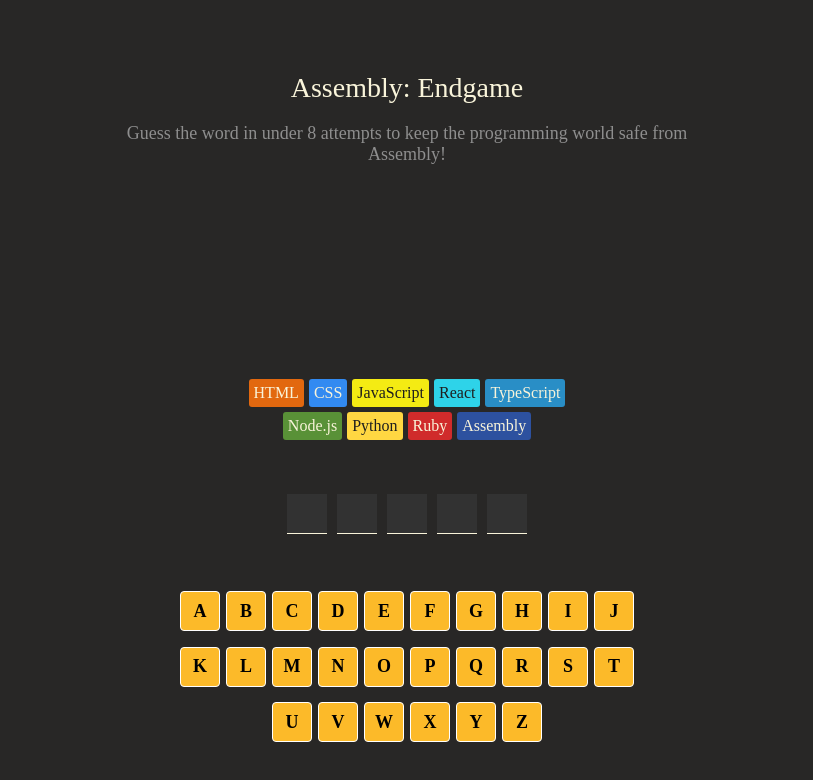
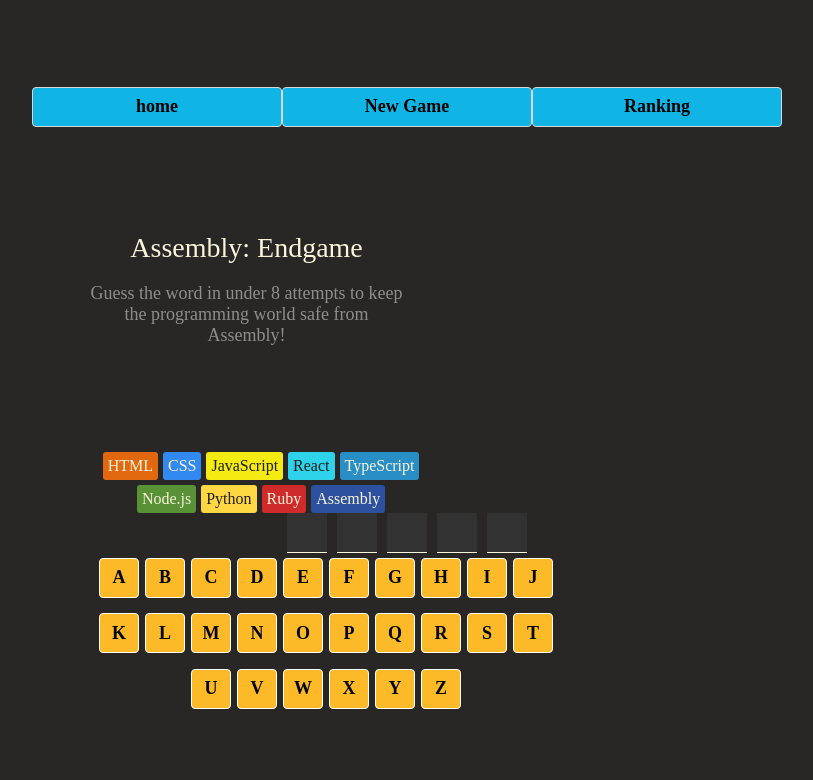
Before and after one commit to RohanVarmaP/typescript-tutorial, a React (Create React App) app in the folder endgame-project/: page /#/game in a window 1280 px wide. Shown: the top 780 px of the page, without its empty margins (233-1046 px from the left). Built offline with nearby package versions, Linux system fonts and the light colour scheme.

Commit message:
added a layout

```diff
--- a/endgame-project/package.json
+++ b/endgame-project/package.json
@@ -14,6 +14,7 @@
     "clsx": "^2.1.1",
     "react": "^19.1.0",
     "react-dom": "^19.1.0",
+    "react-router-dom": "^7.6.3",
     "react-scripts": "5.0.1",
     "typescript": "^4.9.5",
     "web-vitals": "^2.1.4"
@@ -41,5 +42,8 @@
       "last 1 firefox version",
       "last 1 safari version"
     ]
+  },
+  "devDependencies": {
+    "@types/react-router-dom": "^5.3.3"
   }
 }
--- a/endgame-project/src/App.tsx
+++ b/endgame-project/src/App.tsx
@@ -1,10 +1,10 @@
 import React from 'react';
-import Header from './components/Header';
-import Status from './components/Status';
-import Language from './components/Language';
-import Word from './components/Word';
-import Keyboard from './components/Keyboard';
+import { HashRouter as Router, Routes, Route } from 'react-router-dom';
 import { getRandomWord } from './utils/utils';
+import Game from './pages/Game';
+import Layout from './components/Layout';
+import Home from './pages/Home';
+import Ranking from './pages/Ranking';
 
 function App() {
 
@@ -34,14 +34,23 @@
   }
 
   return (
-    <>
-      <Header />
-      <Status isgameLost={isgameLost} isgameWon={isgameWon} wrongGuessCount={wrongGuessCount} />
-      <Language wrongGuessCount={wrongGuessCount} />
-      <Word currentWord={currentWord} letterGuessed={letterGuessed} isGameOver={isGameOver} />
-      <Keyboard onLetterClick={handleLetterClick} letterGuessed={letterGuessed} currentWord={currentWord} isGameOver={isGameOver} />
-      {isGameOver ? <button onClick={newGame}>New Game</button> : null}
-    </>
+    <Router>
+      <Routes>
+        <Route element={<Layout />}>
+          <Route path='/' element={<Home />} />
+          <Route path='/game' element={<Game isgameLost={isgameLost} isgameWon={isgameWon} wrongGuessCount={wrongGuessCount} currentWord={currentWord} letterGuessed={letterGuessed} isGameOver={isGameOver} onLetterClick={handleLetterClick} newGame={newGame} />} />
+          <Route path='/ranking' element={<Ranking />} />
+        </Route>
+      </Routes>
+    </Router >
+    // <>
+    //   <Header />
+    //   <Status isgameLost={isgameLost} isgameWon={isgameWon} wrongGuessCount={wrongGuessCount} />
+    //   <Language wrongGuessCount={wrongGuessCount} />
+    //   <Word currentWord={currentWord} letterGuessed={letterGuessed} isGameOver={isGameOver} />
+    //   <Keyboard onLetterClick={handleLetterClick} letterGuessed={letterGuessed} currentWord={currentWord} isGameOver={isGameOver} />
+    //   {isGameOver ? <button onClick={newGame}>New Game</button> : null}
+    // </>
   );
 }
 
--- /dev/null
+++ b/endgame-project/src/components/Layout.tsx
@@ -0,0 +1,16 @@
+import React from 'react'
+import Navbar from './Navbar'
+import { Outlet } from 'react-router-dom'
+
+const Layout = () => {
+    return (
+        <>
+            <Navbar />
+            <main>
+                <Outlet />
+            </main>
+        </>
+    )
+}
+
+export default Layout
--- /dev/null
+++ b/endgame-project/src/components/Navbar.tsx
@@ -0,0 +1,20 @@
+import React from 'react'
+import { Link } from 'react-router-dom'
+
+const Navbar = () => {
+    return (
+        <nav>
+            <Link to={'/'}>
+                <button>home</button>
+            </Link>
+            <Link to={'/game'}>
+                <button>New Game</button>
+            </Link>
+            <Link to={'/ranking'}>
+                <button>Ranking</button>
+            </Link>
+        </nav>
+    )
+}
+
+export default Navbar
--- a/endgame-project/src/pages/Game.tsx
+++ b/endgame-project/src/pages/Game.tsx
@@ -4,20 +4,27 @@
 import Language from '../components/Language'
 import Word from '../components/Word'
 import Keyboard from '../components/Keyboard'
-import { }
 
-const Game = () => {
+type GamePropsType = {
+    isgameLost: boolean,
+    isgameWon: boolean,
+    wrongGuessCount: number,
+    currentWord: string,
+    letterGuessed: string[],
+    isGameOver: boolean,
+    onLetterClick: (letter: string) => void,
+    newGame: () => void
+}
+const Game = (props: GamePropsType) => {
     return (
-        <div>
-            <>
-                <Header />
-                <Status isgameLost={isgameLost} isgameWon={isgameWon} wrongGuessCount={wrongGuessCount} />
-                <Language wrongGuessCount={wrongGuessCount} />
-                <Word currentWord={currentWord} letterGuessed={letterGuessed} isGameOver={isGameOver} />
-                <Keyboard onLetterClick={handleLetterClick} letterGuessed={letterGuessed} currentWord={currentWord} isGameOver={isGameOver} />
-                {isGameOver ? <button onClick={newGame}>New Game</button> : null}
-            </>
-        </div>
+        <>
+            <Header />
+            <Status isgameLost={props.isgameLost} isgameWon={props.isgameWon} wrongGuessCount={props.wrongGuessCount} />
+            <Language wrongGuessCount={props.wrongGuessCount} />
+            <Word currentWord={props.currentWord} letterGuessed={props.letterGuessed} isGameOver={props.isGameOver} />
+            <Keyboard onLetterClick={props.onLetterClick} letterGuessed={props.letterGuessed} currentWord={props.currentWord} isGameOver={props.isGameOver} />
+            {props.isGameOver ? <button onClick={props.newGame}>New Game</button> : null}
+        </>
     )
 }
 
--- a/endgame-project/src/pages/Home.tsx
+++ b/endgame-project/src/pages/Home.tsx
@@ -0,0 +1,11 @@
+import React from 'react'
+
+const Home = () => {
+    return (
+        <div>
+
+        </div>
+    )
+}
+
+export default Home
--- a/endgame-project/src/pages/Ranking.tsx
+++ b/endgame-project/src/pages/Ranking.tsx
@@ -0,0 +1,11 @@
+import React from 'react'
+
+const Ranking = () => {
+    return (
+        <div>
+
+        </div>
+    )
+}
+
+export default Ranking
```
Also changed, not shown: 1 other file (tests, documents, lock files or other folders).
